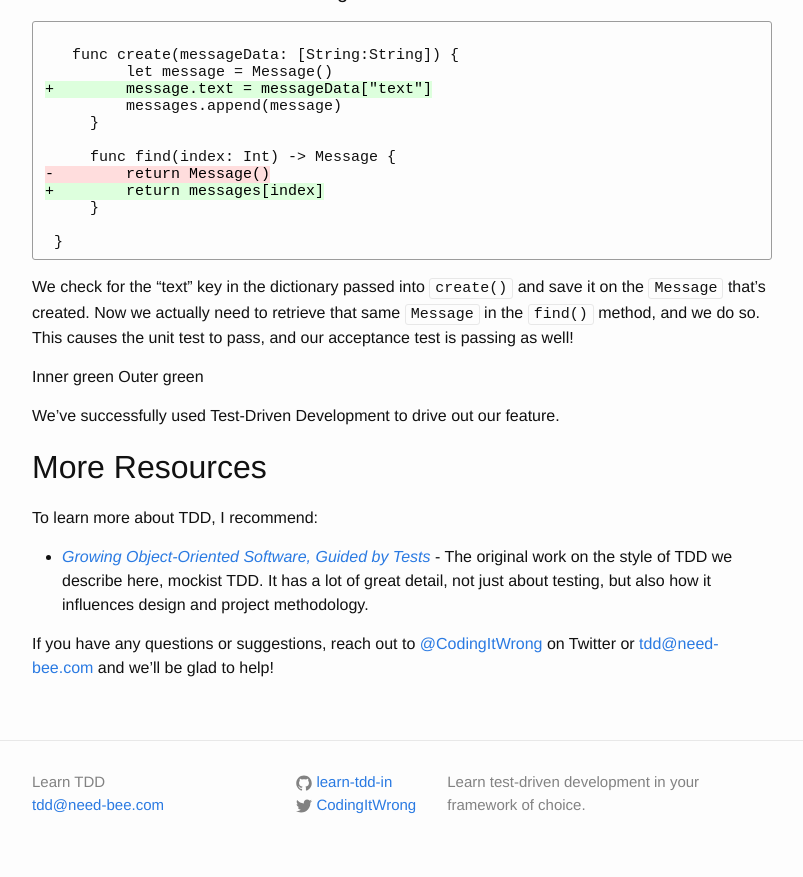
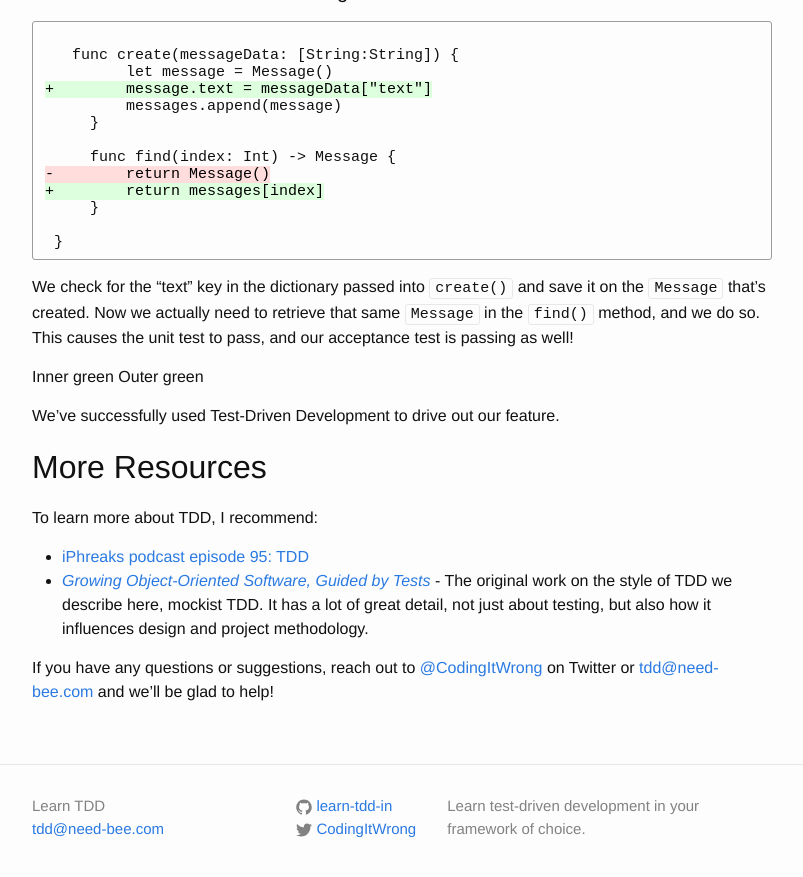
Before and after one commit to learn-tdd-in/learntdd.in, a Jekyll site: the page built from cocoa-touch/index.md, in a window 1280 px wide and 900 px high, scrolled down 9743 px. Shown: the top 877 px of the window, without its empty margins (238-1041 px from the left). Built offline with Jekyll 4.4.1, drawn with Linux system fonts in a browser that asks for light colours.

Commit message:
Add iPhreaks TDD link

```diff
--- a/cocoa-touch/index.md
+++ b/cocoa-touch/index.md
@@ -14,6 +14,7 @@ The feature we'll build is a simple list of messages.
 
 To learn more about TDD, I recommend:
 
+* [iPhreaks podcast episode 95: TDD](https://devchat.tv/iphreaks/095-ips-tdd-test-driven-development)
 {% include tutorial-goos.md %}
 
 {% include tutorial-contact.md %}
```
